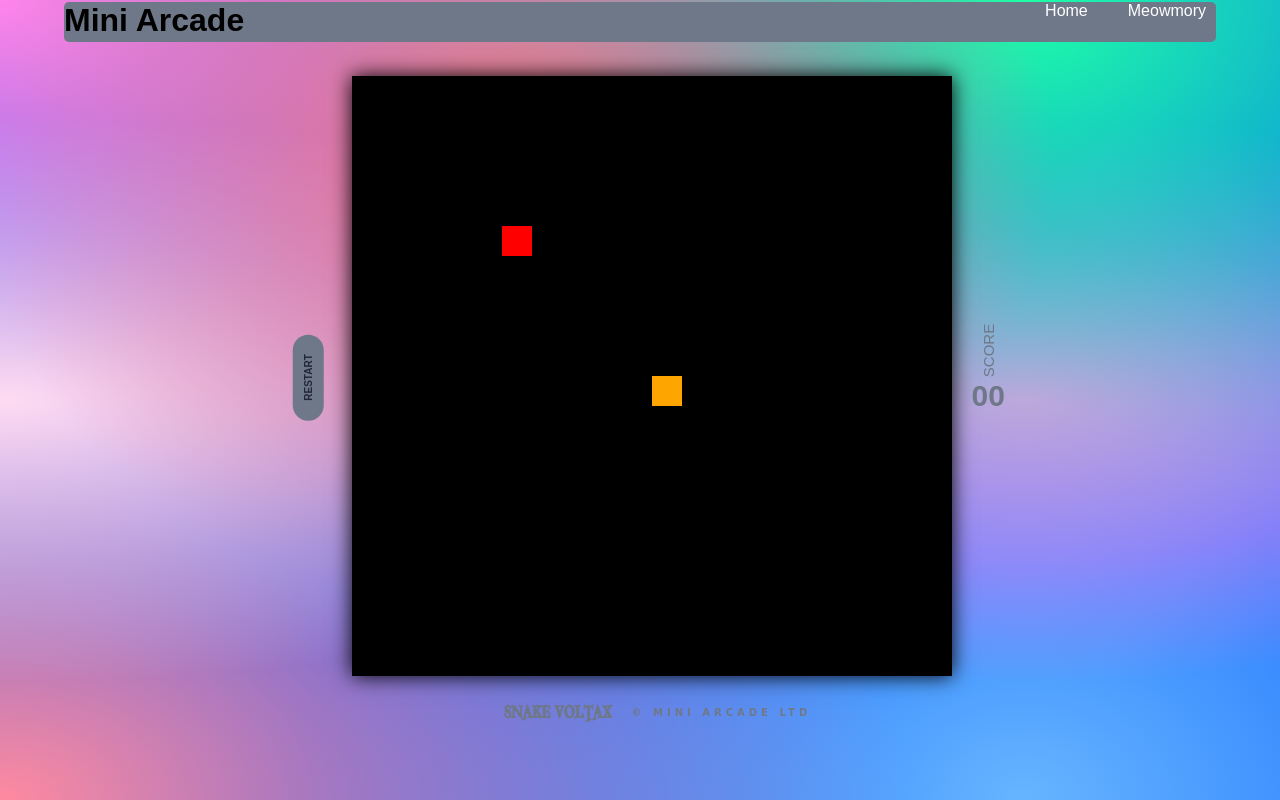
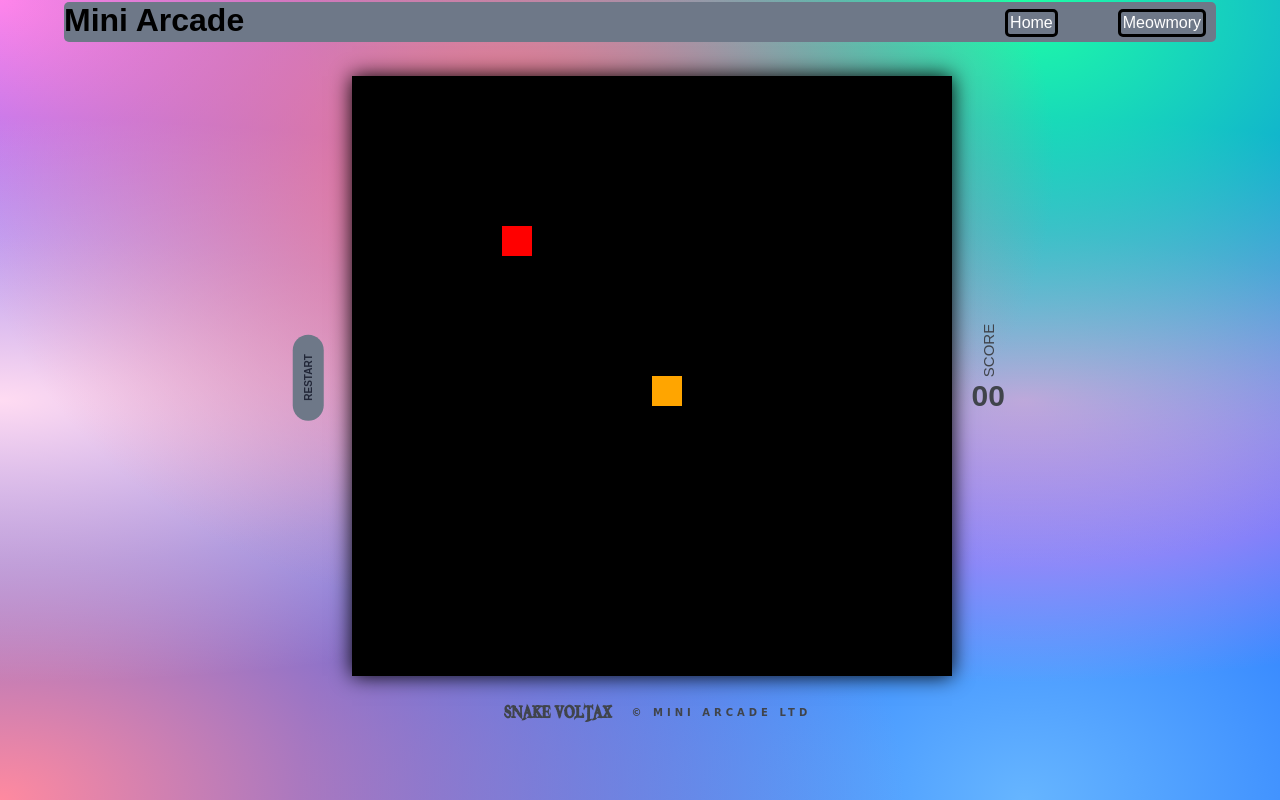
Before and after one commit to Mini-Arcade/mini-arcade, a plain HTML site: page snakeV.html in a window 1280 px wide. Drawn offline with Linux system fonts and the light colour scheme; files whose address does not match are found by name.

Commit message:
nav fixed

```diff
--- a/css/snakeV.css
+++ b/css/snakeV.css
@@ -24,18 +24,36 @@ header {
 nav ul {
 	display: flex;
 	list-style: none;
-	margin-left: 10px;
+	margin-left: 20px;
+	align-items: center;
 }
 nav li {
+	display: flex;
+	margin-top: 6.5px;
 	margin-right: 10px;
-	margin-left: 30px;
-	align-items: center;;
+	margin-left: 50px;
+	align-items: center;
+	padding: 2px;
+	border : 3px solid black;
+	border-radius: 5px;
+}
+
+nav li:hover {
+	background-color: #6e8874;
+	color: rgb(28, 27, 27);
+	border: 3px solid rgb(69, 224, 255);
+}
+
+nav a:hover {
+	color: rgb(28, 27, 27);
 }
 
 nav li a {
 	text-decoration: none;
 	color: white;
 }
+
+
 
 * {
 	padding: 0;
@@ -68,7 +86,7 @@ body {
 	display: flex;
 	justify-content: center;
 	align-items: center;
-	color: #6e7888;
+	color: #40444b;
 }
 canvas {
 	box-shadow: black 0px 0px 20px;
```
